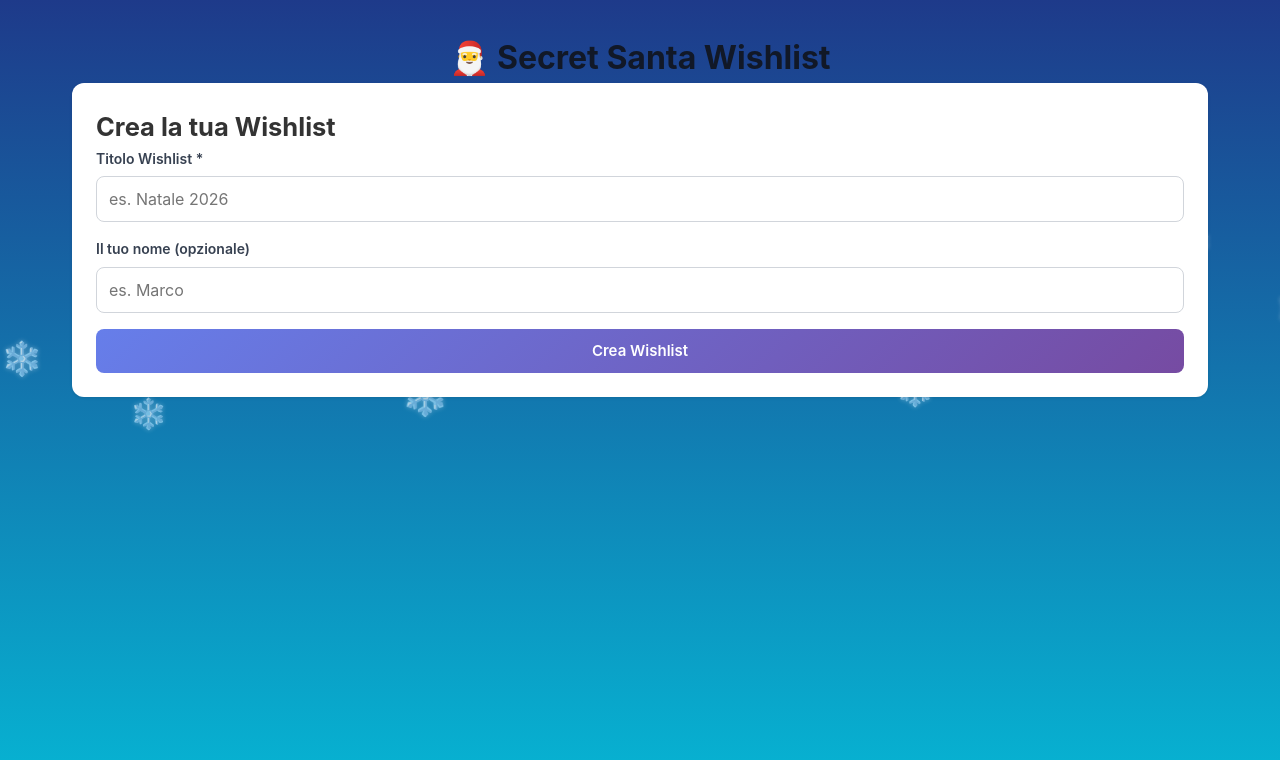
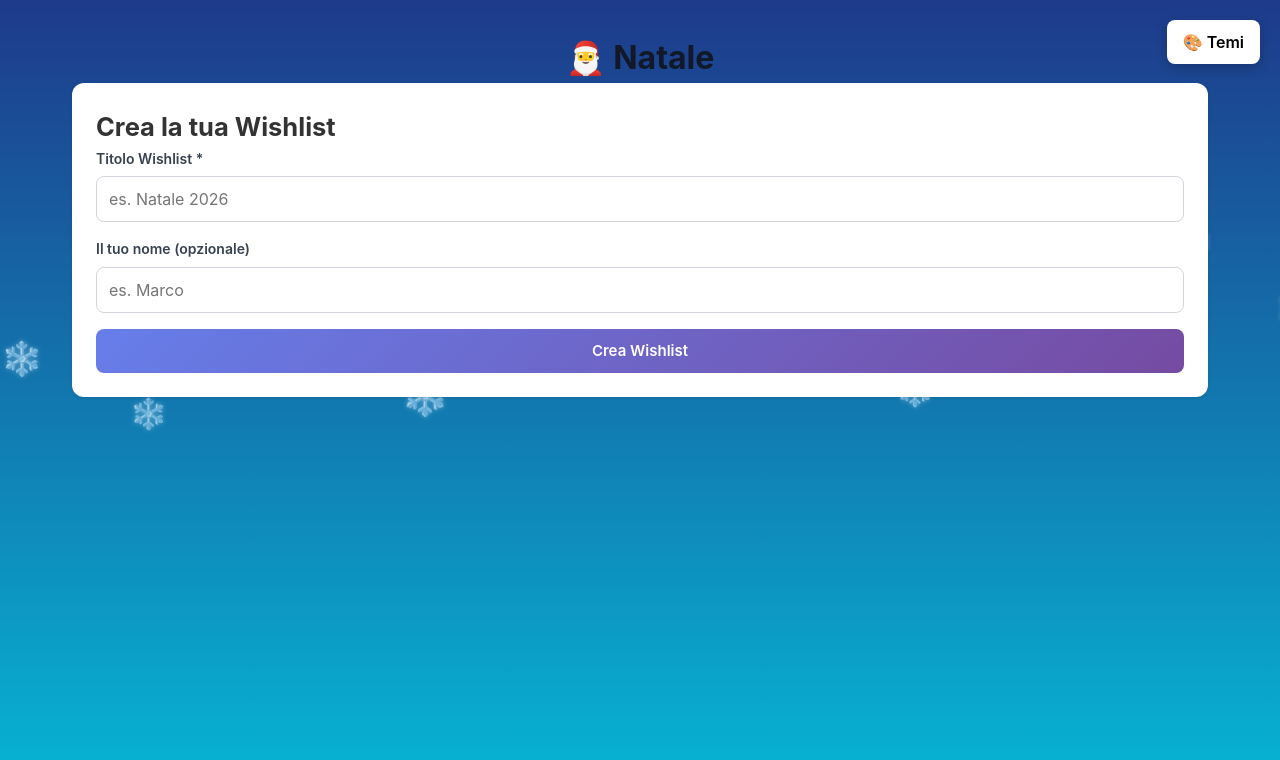
Before and after one commit to mauroanastasi/secret-santa-wishlist-frontend, a React (Vite) app: page / in a window 1280 px wide. Shown: the top 760 px of the page. Built offline with nearby package versions, Linux system fonts and the light colour scheme.

Commit message:
[UPD] Theme

```diff
--- a/src/App.jsx
+++ b/src/App.jsx
@@ -1,10 +1,26 @@
 import { Routes, Route } from 'react-router-dom'
+import { ThemeProvider, useTheme } from './context/ThemeContext'
+import { themes } from './config/themes'
 import HomePage from './pages/HomePage'
 import AddGiftPage from './pages/AddGiftPage'
 import PublicWishlistPage from './pages/PublicWishlistPage'
 import Snowfall from './components/Snowfall'
+import { useEffect } from 'react'
 
-function App() {
+function AppContent() {
+  const { theme } = useTheme();
+
+  useEffect(() => {
+    const currentTheme = themes[theme];
+    // Aggiorna le variabili CSS
+    document.documentElement.style.setProperty('--gradient-start', currentTheme.gradientStart);
+    document.documentElement.style.setProperty('--gradient-end', currentTheme.gradientEnd);
+
+    // Aggiorna il background del body
+    const gradient = `linear-gradient(180deg, ${currentTheme.gradientStart} 0%, ${currentTheme.gradientEnd} 100%)`;
+    document.body.style.background = gradient;
+  }, [theme]);
+
   return (
     <div className="app">
       <Snowfall />
@@ -15,6 +31,14 @@ function App() {
         <Route path="/wishlist/:secret_link" element={<PublicWishlistPage />} />
       </Routes>
     </div>
+  );
+}
+
+function App() {
+  return (
+    <ThemeProvider>
+      <AppContent />
+    </ThemeProvider>
   )
 }
 
--- a/src/components/Snowfall.jsx
+++ b/src/components/Snowfall.jsx
@@ -1,11 +1,14 @@
 import { useEffect, useState } from 'react'
+import { useTheme } from '../context/ThemeContext'
 import './Snowfall.css'
 
 function Snowfall() {
+    const { theme } = useTheme();
     const [snowflakes, setSnowflakes] = useState([]);
 
     useEffect(() => {
-        // Crea 30 fiocchi di neve iniziali
+        // Crea 30 fiocchi di neve iniziali solo se non è tema bebe
+        if (theme !== 'bebe') {
             const initialSnowflakes = Array.from({ length: 30 }, (_, i) => ({
                 id: i,
                 left: Math.random() * 100,
@@ -14,7 +17,10 @@ function Snowfall() {
                 size: 1 + Math.random() * 1.5
             }));
             setSnowflakes(initialSnowflakes);
-    }, []);
+        } else {
+            setSnowflakes([]);
+        }
+    }, [theme]);
 
     return (
         <div className="snowfall-container">
--- /dev/null
+++ b/src/components/ThemeSelector.css
@@ -0,0 +1,89 @@
+.theme-modal-overlay {
+    position: fixed;
+    top: 0;
+    left: 0;
+    right: 0;
+    bottom: 0;
+    background: rgba(0, 0, 0, 0.5);
+    display: flex;
+    align-items: center;
+    justify-content: center;
+    z-index: 1000;
+}
+
+.theme-modal {
+    background: white;
+    border-radius: 12px;
+    padding: 24px;
+    max-width: 500px;
+    width: 90%;
+    box-shadow: 0 10px 40px rgba(0, 0, 0, 0.3);
+}
+
+.theme-modal-header {
+    display: flex;
+    justify-content: space-between;
+    align-items: center;
+    margin-bottom: 20px;
+}
+
+.theme-modal-header h2 {
+    margin: 0;
+    font-size: 24px;
+    color: #1f2937;
+}
+
+.theme-modal-close {
+    background: none;
+    border: none;
+    font-size: 28px;
+    cursor: pointer;
+    color: #6b7280;
+    padding: 0;
+    width: 32px;
+    height: 32px;
+    display: flex;
+    align-items: center;
+    justify-content: center;
+}
+
+.theme-modal-close:hover {
+    color: #1f2937;
+}
+
+.theme-modal-content {
+    display: grid;
+    gap: 12px;
+}
+
+.theme-option {
+    padding: 16px;
+    border: 3px solid transparent;
+    border-radius: 8px;
+    cursor: pointer;
+    display: flex;
+    align-items: center;
+    gap: 12px;
+    font-size: 16px;
+    font-weight: 600;
+    color: white;
+    transition: all 0.2s;
+}
+
+.theme-option:hover {
+    transform: translateY(-2px);
+    box-shadow: 0 4px 12px rgba(0, 0, 0, 0.2);
+}
+
+.theme-option.active {
+    border-color: white;
+    box-shadow: 0 0 20px rgba(255, 255, 255, 0.5);
+}
+
+.theme-emoji {
+    font-size: 24px;
+}
+
+.theme-name {
+    flex: 1;
+}
--- /dev/null
+++ b/src/components/ThemeSelector.jsx
@@ -0,0 +1,40 @@
+import { useTheme } from '../context/ThemeContext';
+import { themes } from '../config/themes';
+import './ThemeSelector.css';
+
+function ThemeSelector({ isOpen, onClose }) {
+    const { theme, setTheme } = useTheme();
+
+    if (!isOpen) return null;
+
+    return (
+        <div className="theme-modal-overlay" onClick={onClose}>
+            <div className="theme-modal" onClick={(e) => e.stopPropagation()}>
+                <div className="theme-modal-header">
+                    <h2>Scegli un tema</h2>
+                    <button className="theme-modal-close" onClick={onClose}>×</button>
+                </div>
+                <div className="theme-modal-content">
+                    {Object.entries(themes).map(([key, themeData]) => (
+                        <button
+                            key={key}
+                            className={`theme-option ${theme === key ? 'active' : ''}`}
+                            style={{
+                                background: `linear-gradient(135deg, ${themeData.gradientStart}, ${themeData.gradientEnd})`,
+                            }}
+                            onClick={() => {
+                                setTheme(key);
+                                onClose();
+                            }}
+                        >
+                            <span className="theme-emoji">{themeData.emoji}</span>
+                            <span className="theme-name">{themeData.name}</span>
+                        </button>
+                    ))}
+                </div>
+            </div>
+        </div>
+    );
+}
+
+export default ThemeSelector;
--- /dev/null
+++ b/src/config/themes.js
@@ -0,0 +1,18 @@
+export const themes = {
+    natale: {
+        name: 'Natale',
+        emoji: '🎅',
+        gradientStart: '#1e3a8a',
+        gradientEnd: '#06b6d4',
+        primaryColor: '#dc2626',
+        textColor: '#ffffff',
+    },
+    bebe: {
+        name: 'Bebè Secret',
+        emoji: '👶',
+        gradientStart: '#ec4899',
+        gradientEnd: '#60a5fa',
+        primaryColor: '#f472b6',
+        textColor: '#ffffff',
+    },
+};
--- /dev/null
+++ b/src/context/ThemeContext.jsx
@@ -0,0 +1,27 @@
+import { createContext, useState, useContext, useEffect } from 'react';
+
+const ThemeContext = createContext();
+
+export const ThemeProvider = ({ children }) => {
+    const [theme, setTheme] = useState(() => {
+        return localStorage.getItem('selectedTheme') || 'natale';
+    });
+
+    useEffect(() => {
+        localStorage.setItem('selectedTheme', theme);
+    }, [theme]);
+
+    return (
+        <ThemeContext.Provider value={{ theme, setTheme }}>
+            {children}
+        </ThemeContext.Provider>
+    );
+};
+
+export const useTheme = () => {
+    const context = useContext(ThemeContext);
+    if (!context) {
+        throw new Error('useTheme deve essere usato dentro ThemeProvider');
+    }
+    return context;
+};
--- a/src/index.css
+++ b/src/index.css
@@ -17,6 +17,27 @@
   position: relative;
 }
 
+.theme-button {
+  position: fixed;
+  top: 20px;
+  right: 20px;
+  background: white;
+  border: none;
+  padding: 12px 16px;
+  border-radius: 8px;
+  font-size: 16px;
+  font-weight: 600;
+  cursor: pointer;
+  box-shadow: 0 4px 12px rgba(0, 0, 0, 0.2);
+  z-index: 100;
+  transition: all 0.2s;
+}
+
+.theme-button:hover {
+  transform: translateY(-2px);
+  box-shadow: 0 6px 16px rgba(0, 0, 0, 0.3);
+}
+
 /*
    STILI BASE - MOBILE FIRST
    (320px - 767px)
@@ -28,9 +49,11 @@ body {
   font-size: 16px;
   line-height: 1.6;
   color: #333;
-  background: linear-gradient(180deg, #1e3a8a 0%, #06b6d4 100%);
+  background: linear-gradient(180deg, var(--gradient-start, #1e3a8a) 0%, var(--gradient-end, #06b6d4) 100%);
   background-attachment: fixed;
   min-height: 100vh;
+  --gradient-start: #1e3a8a;
+  --gradient-end: #06b6d4;
   -webkit-font-smoothing: antialiased;
   -moz-osx-font-smoothing: grayscale;
 }
--- a/src/pages/HomePage.jsx
+++ b/src/pages/HomePage.jsx
@@ -1,18 +1,24 @@
 import { useState, useEffect } from 'react'
 import { useNavigate } from 'react-router-dom'
 import GiftCard from '../components/GiftCard'
+import ThemeSelector from '../components/ThemeSelector'
+import { useTheme } from '../context/ThemeContext'
+import { themes } from '../config/themes'
 import { createWishlist, publishWishlist, deleteGift } from '../services/api'
 import { saveDraft, loadDraft, clearDraft, hasDraft } from '../utils/localStorage'
 import './HomePage.css'
 
 function HomePage() {
     const navigate = useNavigate();
+    const { theme } = useTheme();
+    const currentTheme = themes[theme];
 
     const [wishlist, setWishlist] = useState(null);
     const [gifts, setGifts] = useState([]);
     const [isPublished, setIsPublished] = useState(false);
     const [secretLink, setSecretLink] = useState('');
     const [showLinkModal, setShowLinkModal] = useState(false);
+    const [showThemeSelector, setShowThemeSelector] = useState(false);
 
     const [showCreateForm, setShowCreateForm] = useState(false);
     const [title, setTitle] = useState('');
@@ -118,8 +124,21 @@ function HomePage() {
 
     return (
         <div className="home-page">
+            <button
+                className="theme-button"
+                onClick={() => setShowThemeSelector(true)}
+                title="Cambia tema"
+            >
+                🎨 Temi
+            </button>
+
+            <ThemeSelector
+                isOpen={showThemeSelector}
+                onClose={() => setShowThemeSelector(false)}
+            />
+
             <div className="container">
-                <h1 className="page-title">🎅 Secret Santa Wishlist</h1>
+                <h1 className="page-title">{currentTheme.emoji} {currentTheme.name}</h1>
 
                 {showCreateForm && (
                     <div className="card">
--- a/src/services/api.js
+++ b/src/services/api.js
@@ -1,5 +1,7 @@
 // URL base del backend Express
 const BASE_URL = import.meta.env.VITE_FIRST_SANTA || 'http://localhost:3000/api';
+
+console.log('BASE_URL:', BASE_URL);
 
 const handleResponse = async (response) => {
     if (!response.ok) {
```
Lines whose indentation alone changed are shown as unchanged.
